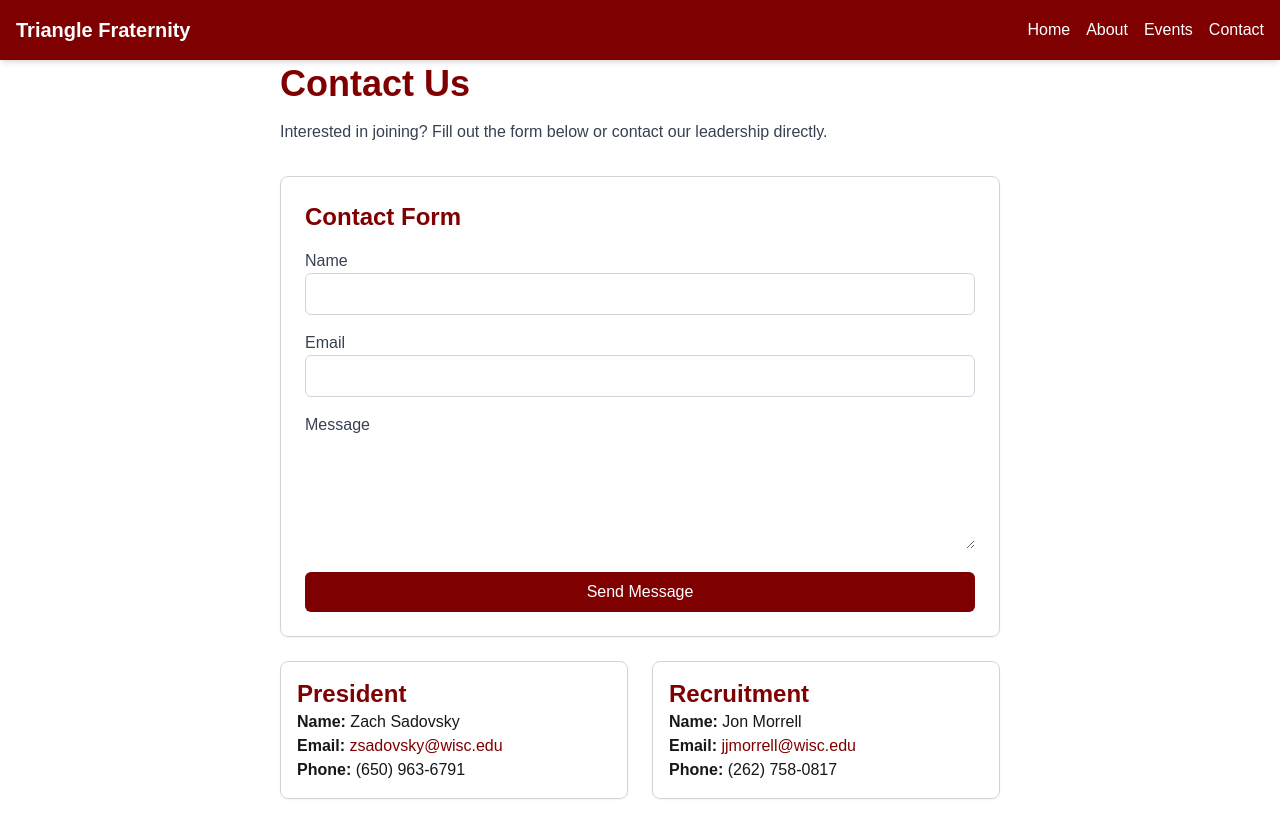
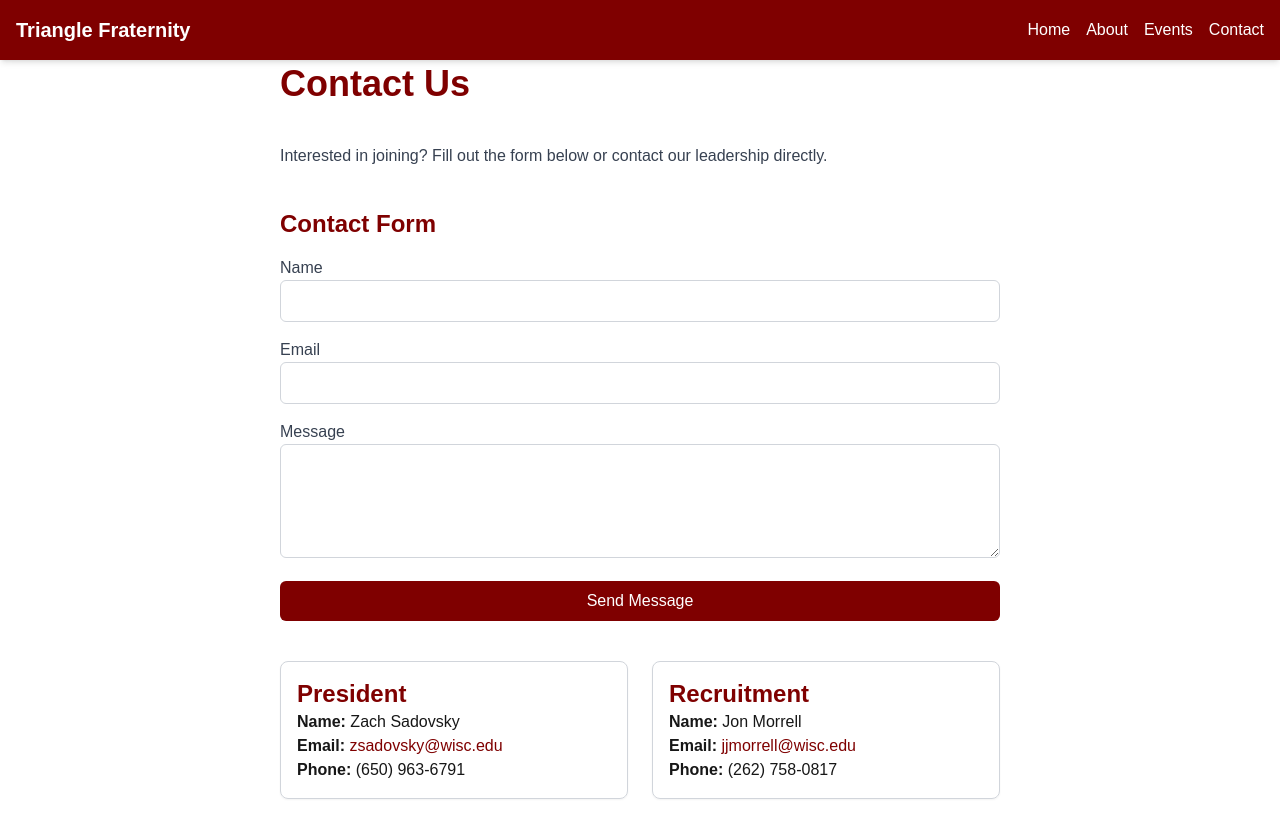
Before and after one commit to Kalaus15/triangle-website, a Next.js app: page /contact in a window 1280 px wide. Shown: the top 838 px of the page. Built offline with nearby package versions, Linux system fonts and the light colour scheme.

Commit message:
Attempted to do some backend with only apps scripts

```diff
--- a/app/contact/page.tsx
+++ b/app/contact/page.tsx
@@ -1,13 +1,11 @@
-"use client"; // Allows form handling in the browser
+"use client";
 import { useState } from "react";
 import officers from "@/data/officers.json";
 
 export default function ContactPage() {
-  const [formData, setFormData] = useState({
-    name: "",
-    email: "",
-    message: ""
-  });
+  const [formData, setFormData] = useState({ name: "", email: "", message: "" });
+  const [loading, setLoading] = useState(false);
+  const [submitted, setSubmitted] = useState(false);
 
   const handleChange = (e: React.ChangeEvent<HTMLInputElement | HTMLTextAreaElement>) => {
     setFormData({ ...formData, [e.target.name]: e.target.value });
@@ -15,36 +13,37 @@ export default function ContactPage() {
 
   const handleSubmit = async (e: React.FormEvent) => {
     e.preventDefault();
-
+    setLoading(true);
     try {
-    const response = await fetch("https://script.google.com/macros/s/AKfycbwiyApoBDd4AsgvXVCuFWDZPxpBoJcpO-zsTXbaRdw5cFCOyJ1k_idThWSa4Z-lmYxa/exec", {
+      const response = await fetch("https://script.google.com/macros/s/AKfycbyiDe2-oAjDRkcRg9CrG2h5xIMTV4iElTkr6Y0kloOvG5sWJXZOtP-hrhy3cGJYIpFe/exec", {
         method: "POST",
         headers: { "Content-Type": "application/json" },
         body: JSON.stringify(formData),
       });
 
-    const result = await response.json();
-
-    if (result.status === "success") {
-      alert("Message submitted successfully!");
+      if (response.ok) {
+        setSubmitted(true);
         setFormData({ name: "", email: "", message: "" });
       } else {
-      alert("Error submitting message: " + result.message);
+        alert("There was an error submitting the form.");
       }
     } catch (error) {
-    alert(error);
+      console.error("Form error:", error);
+      alert("Submission failed.");
+    } finally {
+      setLoading(false);
     }
   };
 
   return (
-    <main className="max-w-3xl mx-auto p-6">
+    <main className="max-w-3xl mx-auto p-6 space-y-10">
       <h1 className="text-4xl font-bold text-[#7f0000]">Contact Us</h1>
-      <p className="text-gray-700 mt-4">
+      <p className="text-gray-700">
         Interested in joining? Fill out the form below or contact our leadership directly.
       </p>
 
       {/* Contact Form */}
-      <form onSubmit={handleSubmit} className="mt-8 space-y-4 p-6 border border-gray-300 rounded-lg shadow-sm">
+      <form onSubmit={handleSubmit} className="space-y-4">
         <h2 className="text-2xl font-semibold text-[#7f0000]">Contact Form</h2>
 
         <div>
@@ -77,23 +76,43 @@ export default function ContactPage() {
             name="message"
             value={formData.message}
             onChange={handleChange}
-            className="w-full p-2 rounded-md"
+            className="w-full p-2 rounded-md border border-gray-300"
             rows={4}
             required
           />
         </div>
 
-        <button type="submit" className="w-full bg-[#7f0000] text-white p-2 rounded-md hover:bg-[#5c0000]">
-          Send Message
+        <button
+          type="submit"
+          disabled={loading}
+          className="w-full bg-[#7f0000] text-white p-2 rounded-md hover:bg-[#5c0000]"
+        >
+          {loading ? "Sending..." : "Send Message"}
         </button>
+
+        {submitted && (
+          <p className="text-green-600 font-medium text-center">Thanks! We'll be in touch soon.</p>
+        )}
       </form>
+
       {/* Officer Contact Info */}
-      <div className="mt-6 grid grid-cols-1 md:grid-cols-2 gap-6">
+      <div className="grid grid-cols-1 md:grid-cols-2 gap-6">
         {officers.map((officer, index) => (
-          <div key={index} className="p-4 border border-gray-300 rounded-lg shadow-sm">
+          <div
+            key={index}
+            className="p-4 border border-gray-300 rounded-lg shadow-sm"
+          >
             <h2 className="text-2xl font-semibold text-[#7f0000]">{officer.title}</h2>
             <p><strong>Name:</strong> {officer.name}</p>
-            <p><strong>Email:</strong> <a href={`mailto:${officer.email}`} className="text-[#7f0000] hover:underline">{officer.email}</a></p>
+            <p>
+              <strong>Email:</strong>{" "}
+              <a
+                href={`mailto:${officer.email}`}
+                className="text-[#7f0000] hover:underline"
+              >
+                {officer.email}
+              </a>
+            </p>
             <p><strong>Phone:</strong> {officer.phone}</p>
           </div>
         ))}
```
Lines whose indentation alone changed are shown as unchanged.
